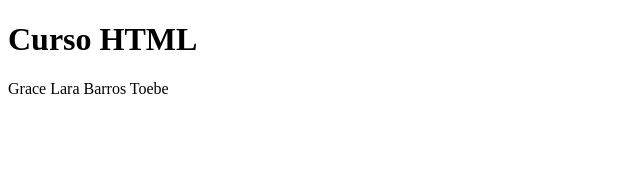
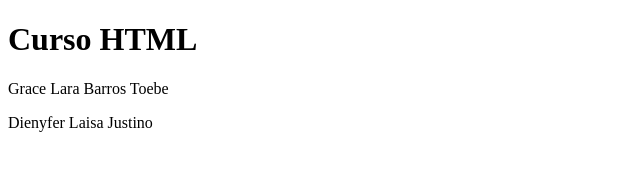
Before and after one commit to gracelarabarros/quarta-tentativa, a plain HTML site: page index.html in a window 1280 px wide. Shown: the whole page, without its empty margins (0-640 px from the left). Drawn offline with Linux system fonts and the light colour scheme.

Commit message:
alteração 3

```diff
--- a/index.html
+++ b/index.html
@@ -8,5 +8,6 @@
 <body>
     <h1>Curso HTML</h1>
     <p>Grace Lara Barros Toebe</p>
+    <p>Dienyfer Laisa Justino</p>
 </body>
 </html>
```
